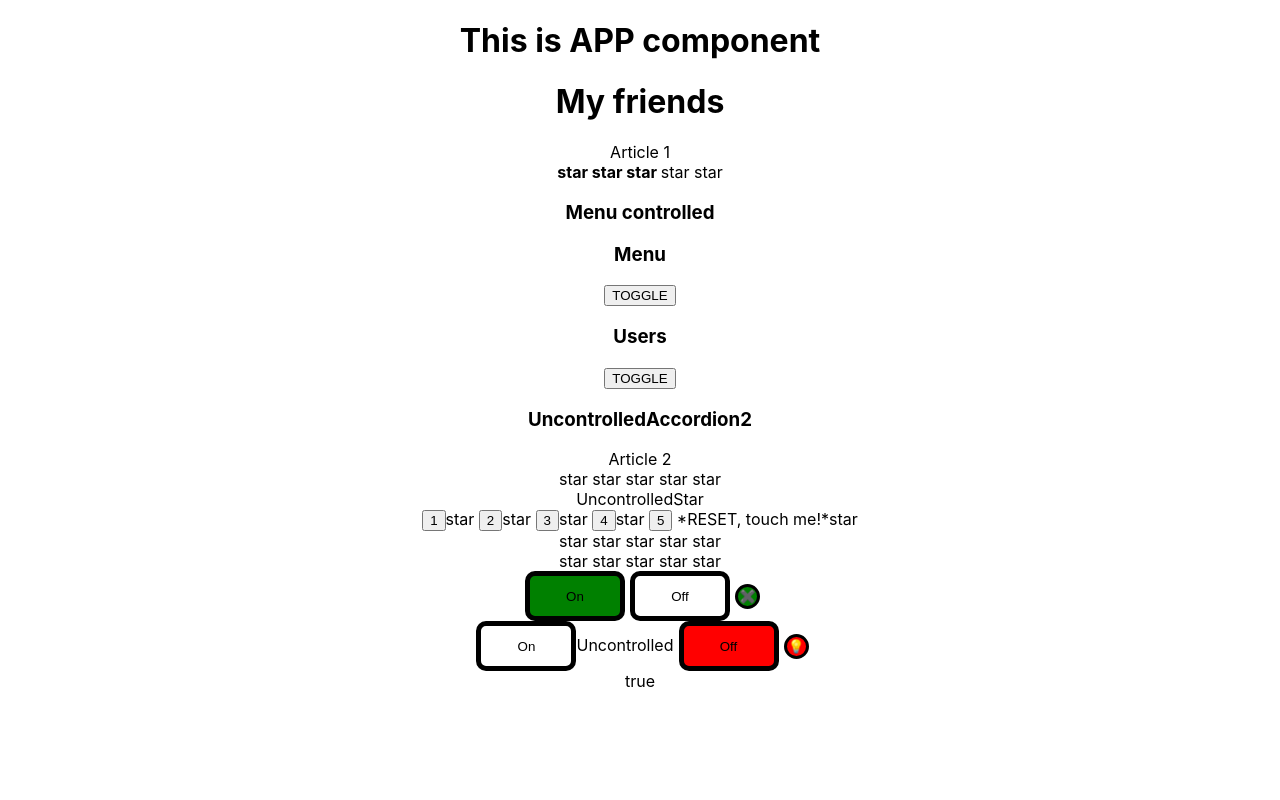
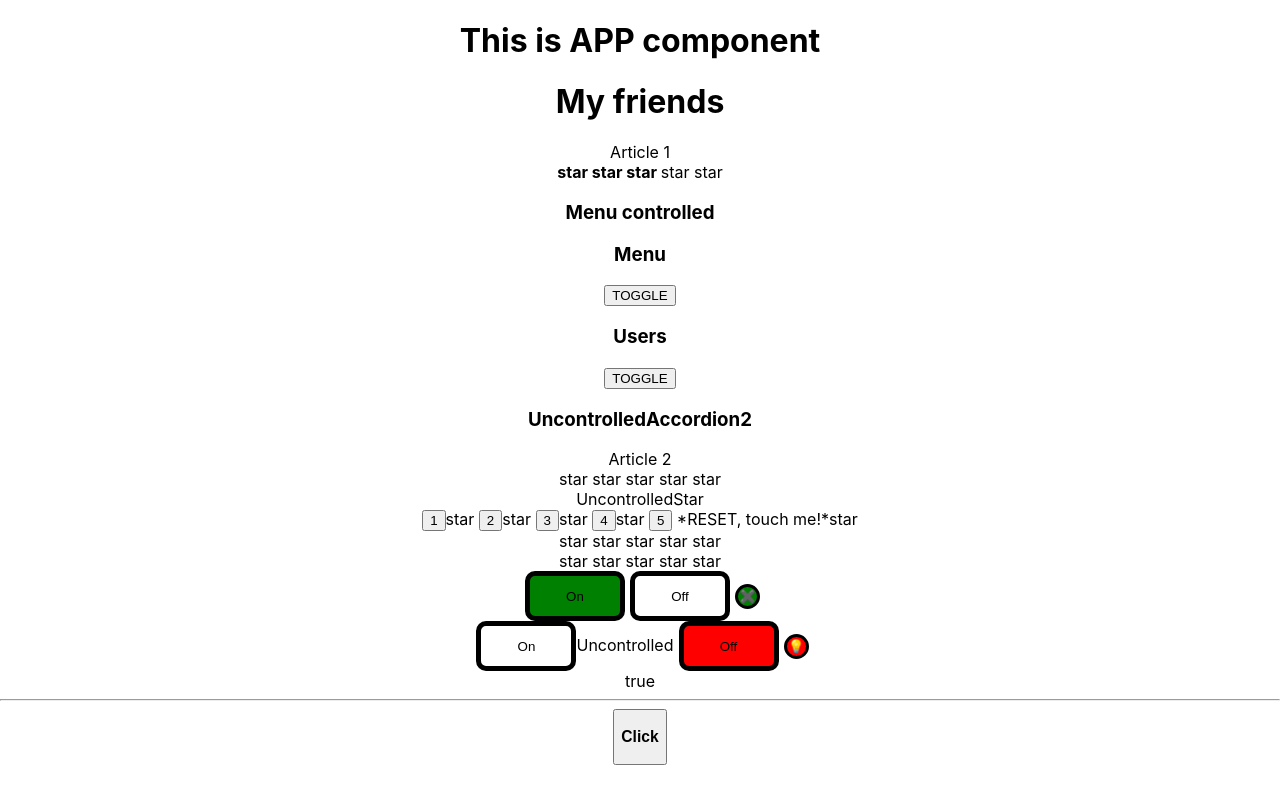
Before and after one commit to ALbirdEX/react_detailed, a React (Create React App) app: page / in a window 1280 px wide. Built offline with nearby package versions, Linux system fonts and the light colour scheme.

Commit message:
Created MySelect.tsx

```diff
--- a/src/App.tsx
+++ b/src/App.tsx
@@ -8,6 +8,7 @@ import {UncontrolledAccordion, UncontrolledAccordion2} from "./components/Accord
 import {UncontrolledRating} from "./components/Rating/UncontrolledRating";
 import {UncontrolledRating2} from "./components/Rating/UncontrolledRating2";
 import {UncontrolledRating3} from "./components/Rating/UncontrolledRating3";
+import {MySelect} from "./components/Select/MySelect";
 
 /*function hello() {
     debugger
@@ -30,6 +31,11 @@ function App() {
 
     const onClick = (value: any) => alert(value)
 
+    //MySelect
+    const [title, setTitle] = useState<string>("Click")
+    const onChangeTitle =(value: string) => {
+        setTitle(value)
+    }
     return (
         <div className={"App"}>
             <PageTitle title={'This is APP component'}/>
@@ -70,6 +76,16 @@ function App() {
             <OnOff on={switchOn}
                    OnOffHandler={setSwitchOn}/>
             <UncontrolledOnOff onChange={setSwitchOn}/> {switchOn.toString()}
+            <hr/>
+            <MySelect value={title}
+                      onChange={onChangeTitle}
+                      item={[
+                          {title: "Viktor", value: 1},
+                          {title: "Dima", value: true},
+                          {title: "Ivan", value: "10"},
+                          {title: "Alex", value: false},
+                          {title: "I", value: ""}
+                      ]}/>
         </div>
     );
 }
--- /dev/null
+++ b/src/components/Select/MySelect.tsx
@@ -0,0 +1,41 @@
+import React, {useState} from 'react';
+
+type ItemsType = {
+    title: string;
+    value: any
+}
+
+type MySelectPropsType = {
+    value: any;
+    onChange: (value: string) => void;
+    item: ItemsType[]
+}
+
+export function MySelect(props: MySelectPropsType) {
+
+    const [collapsed, setCollapsed] = useState<boolean>(true)
+    const [, setTitle] = useState<string>("")
+
+    const onClickHandler = () => {
+        setCollapsed(!collapsed)
+    }
+
+    const onClickTitle = (value: string) => {
+        setTitle(value)
+        setCollapsed(!collapsed)
+        props.onChange(value)
+    }
+
+    return (
+        <div>
+            <button onClick={onClickHandler}>
+                <h3>{props.value}</h3>
+            </button>
+            {!collapsed && props.item.map(i => <div onClick={() => {
+                onClickTitle(i.title)
+            }}>{i.title}</div>)}
+        </div>
+    );
+}
+
+//раскукоживание не контролим
```
Also changed, not shown: 1 other file (tests, documents, lock files or other folders).
